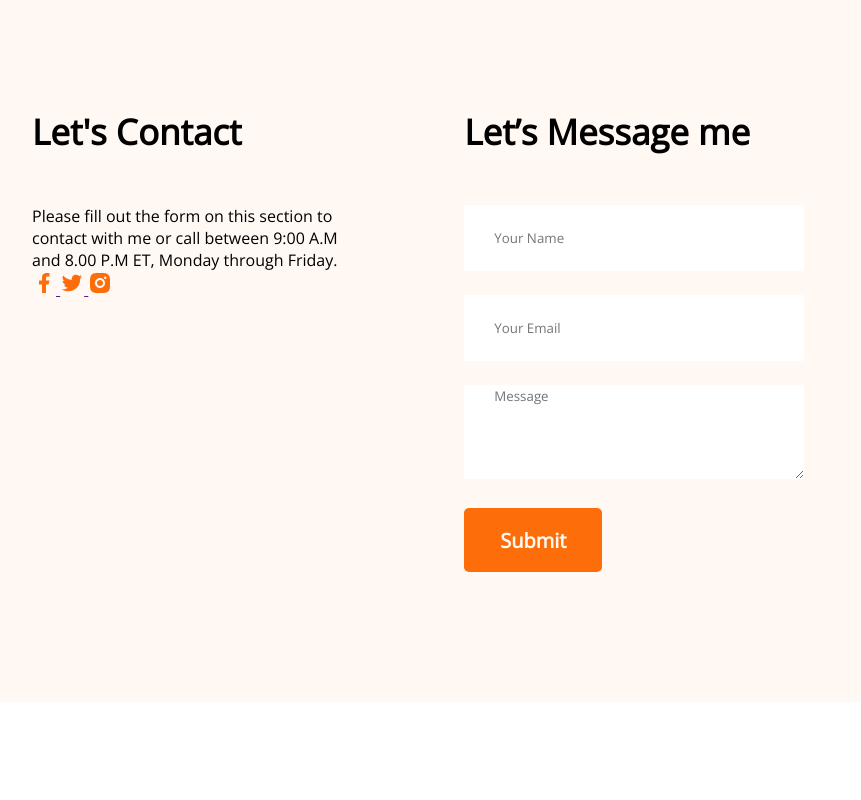
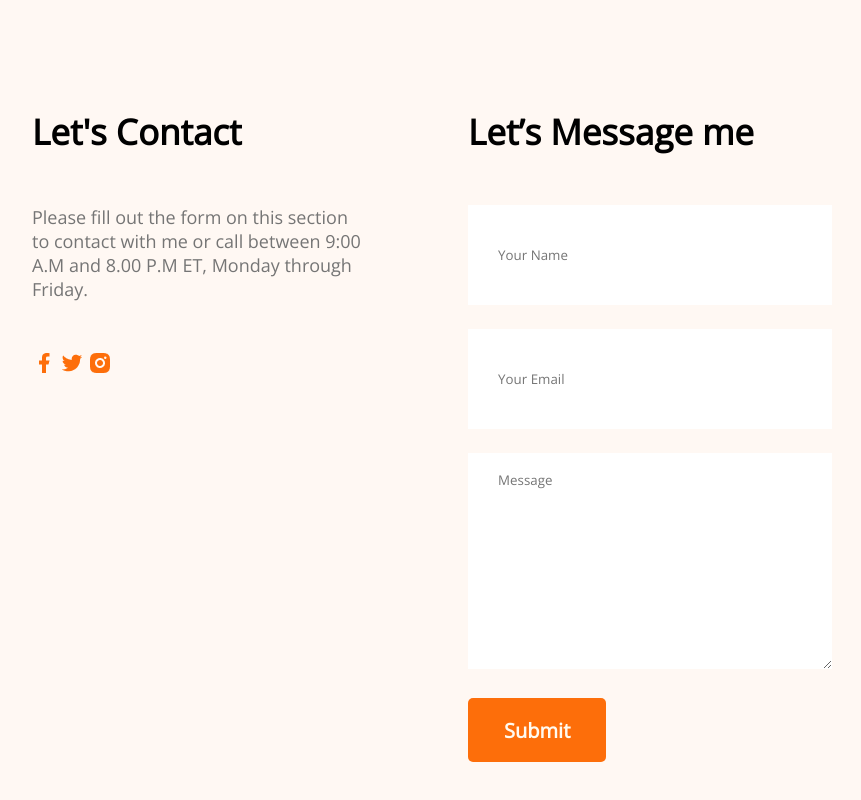
Before and after one commit to abutaiab2021/my-office-portfolio, a plain HTML site: page index.html in a window 1280 px wide. Shown: the part 3279-4079 px from the top of the page, without its empty margins (238-1099 px from the left). Before the commit the page ends 3981 px from the top, so only its background shows below. Drawn offline with nearby package versions, Linux system fonts and the light colour scheme; files whose address does not match are found by name.

Commit message:
portfolio completed

```diff
--- a/index.html
+++ b/index.html
@@ -191,7 +191,7 @@
         <section class="contact">
             <div>
                 <h3 class="section-title">Let's Contact</h3>
-                <p>
+                <p class="section-description">
                     Please fill out the form on this section to contact with me or call between 9:00 A.M and 8.00 P.M ET, Monday through
                     Friday.
                 </p>
@@ -209,10 +209,8 @@
                 <h3 class="section-title">Let’s Message me</h3>
                 <input type="text" name="" id="" placeholder="Your Name">
                 <input type="email" name="" id="" placeholder="Your Email">
-                <textarea name="" id="" cols="30" rows="5" placeholder="Message"></textarea>
-                <button class="btn-primary cursor ">
-                    Submit
-                </button>
+                <textarea name="" id="" cols="30" rows="10" placeholder="Message"></textarea>
+                <input class="btn-primary" type="submit" value="Submit">
             </div>
         </section>
     </main>
--- a/styles/portfolio.css
+++ b/styles/portfolio.css
@@ -237,14 +237,18 @@ section{
    text-align: left;
 }
 
-.contact input,textarea{
+.contact input[type="text"],input[type="email"],textarea{
     margin-bottom: 24px;
     border: 0;
     width: 100%;
-    padding-left: 30px;
+    padding: 18px 30px;
 
 }
 
 input{
     height: 64px;
 }
+
+.contact a{
+    text-decoration: none;
+}
```
